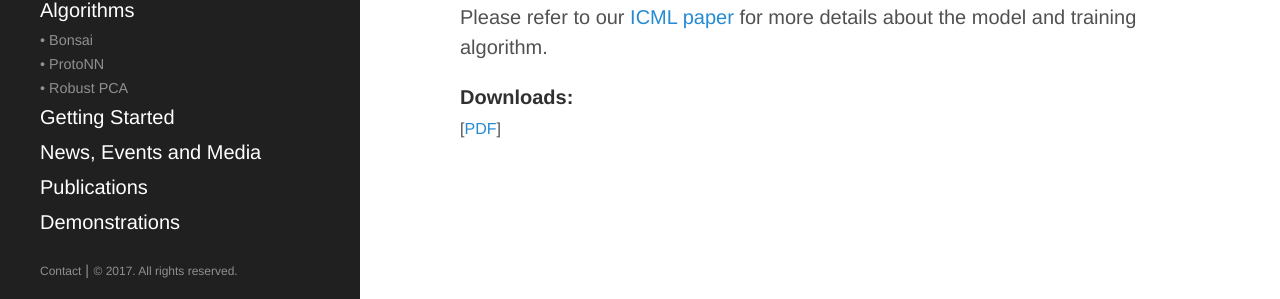
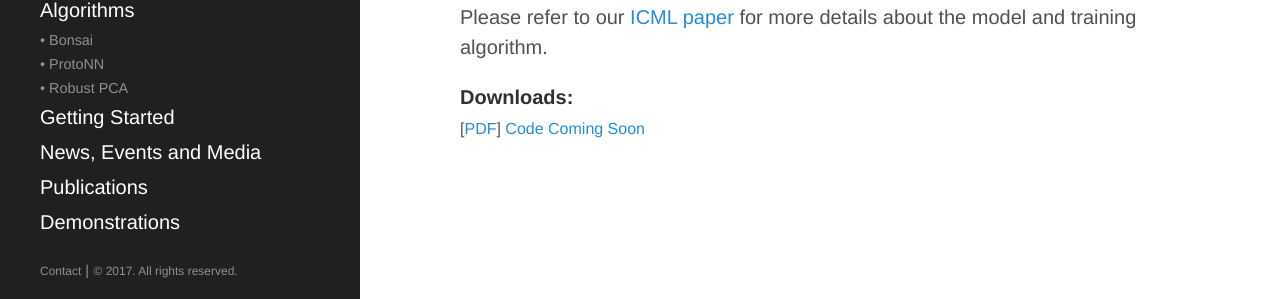
Before and after one commit to ShishirPatil/EdgeML, a Jekyll site: the page built from Algorithms/ProtoNN.md, in a window 1280 px wide and 1090 px high. Shown: the part 788-1087 px from the top of the window. Built offline with Jekyll 4.4.1, drawn with Linux system fonts in a browser that asks for light colours.

Commit message:
Code coming soon links.

```diff
--- a/Algorithms/ProtoNN.md
+++ b/Algorithms/ProtoNN.md
@@ -17,4 +17,5 @@ Please refer to our [ICML paper]({{ site.baseurl}}{{ site.customurl.protonn.pdf
 **Downloads:**<br>
 <span class="publ-linklist">
     [<a href="{{ site.baseurl}}{{ site.customurl.protonn.pdf }}">PDF</a>]
+    [Code Coming Soon]()
 </span>
```
Also changed, not shown: Algorithms/Bonsai.md (+1 -0 lines).
